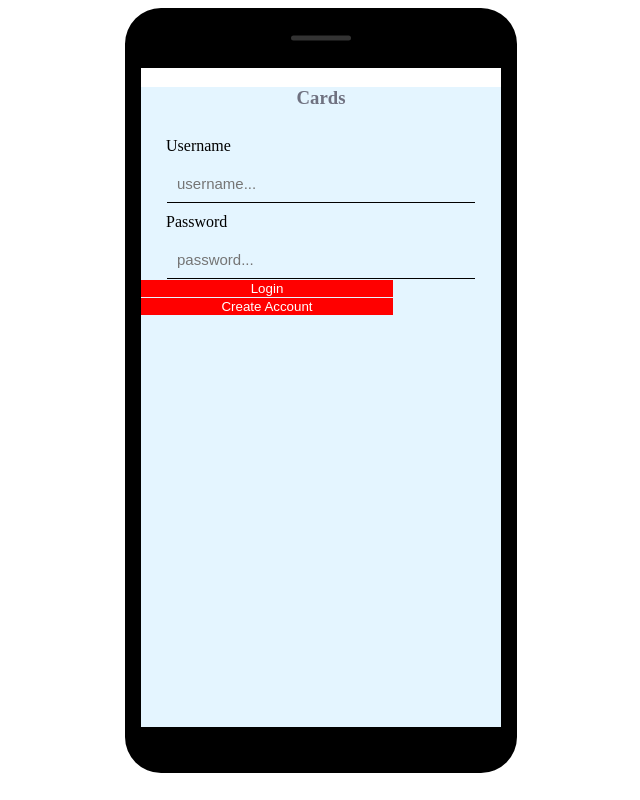
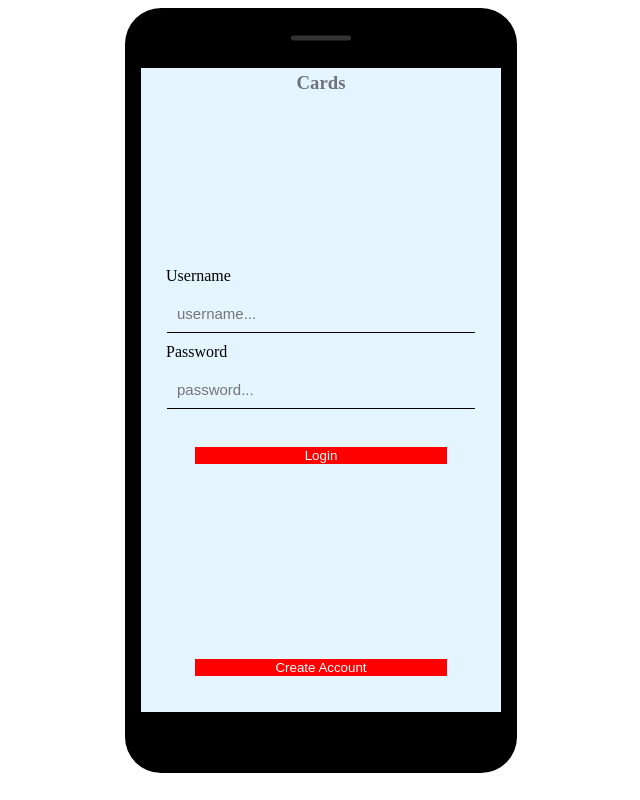
Before and after one commit to sleininger117/CardsProject, a website: page public/login.html in a window 1280 px wide. Shown: the whole page, without its empty margins (319-959 px from the left). Drawn offline with Linux system fonts and the light colour scheme.

Commit message:
Updated Cards.css to fix login page
- Added empty file for home page css

```diff
--- a/public/css/cards.css
+++ b/public/css/cards.css
@@ -2,6 +2,11 @@
 /* This is universal, and should be applied to every html page.*/
 /* To do so, add a div with class "smartphone", and within that div add another div with class "content".*/
 /* Put all html code within both of those divs to create the effect */
+:root{
+  margin: 0;
+  padding: 0;
+}
+
 .smartphone {
   position: relative;
   width: 360px;
@@ -32,6 +37,11 @@
   width: 360px;
   height: 640px;
   background: #E4F5FF;
+  padding-top: 4px;
+  display: flex;
+  flex-flow: column;
+  align-content: center;
+  align-items: center;
 }
 
 .logoText{
@@ -40,9 +50,15 @@
   text-align: center;
 }
 
+.logoText h3{
+  margin-top: 0;
+}
+
 .loginFields {
   align-content: center;
   text-align: center;
+  margin-top: 40%;
+  width: 100%;
 }
 
 .loginFields label {
@@ -60,16 +76,13 @@
   background-color: #E4F5FF;
 }
 
-.signIn{
-
-}
-
 .signIn button {
   width: 252px;
   color: white;
   border: none;
   background: red;
-    align-content: center;
+  align-content: center;
+  margin-top: 15%;
 }
 
 .signUp button {
@@ -78,3 +91,8 @@
   border: none;
   background: red;
 }
+
+.signUp{
+  margin-top: auto;
+  margin-bottom: 10%;
+}
```
Also changed, not shown: public/css/home.css (added).
